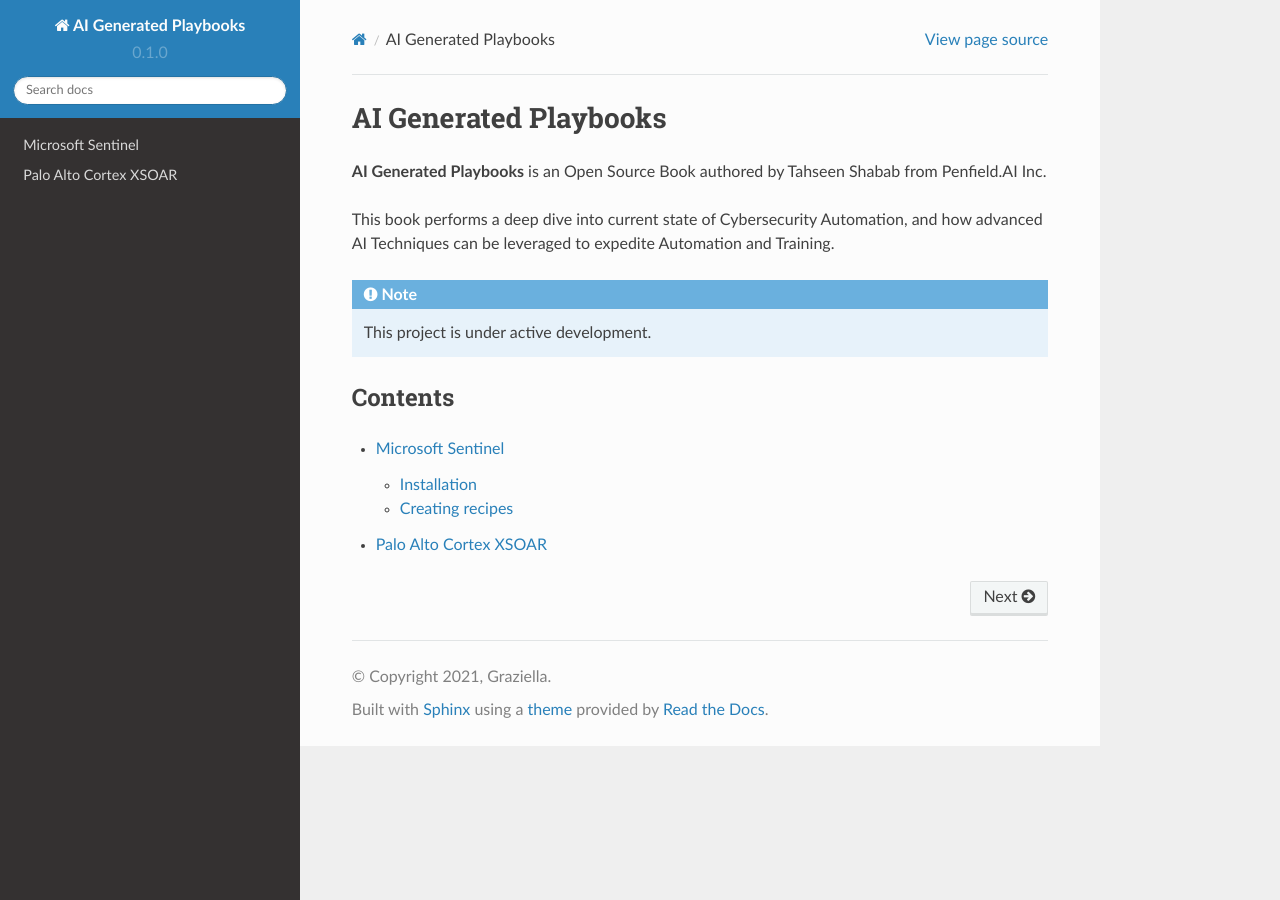
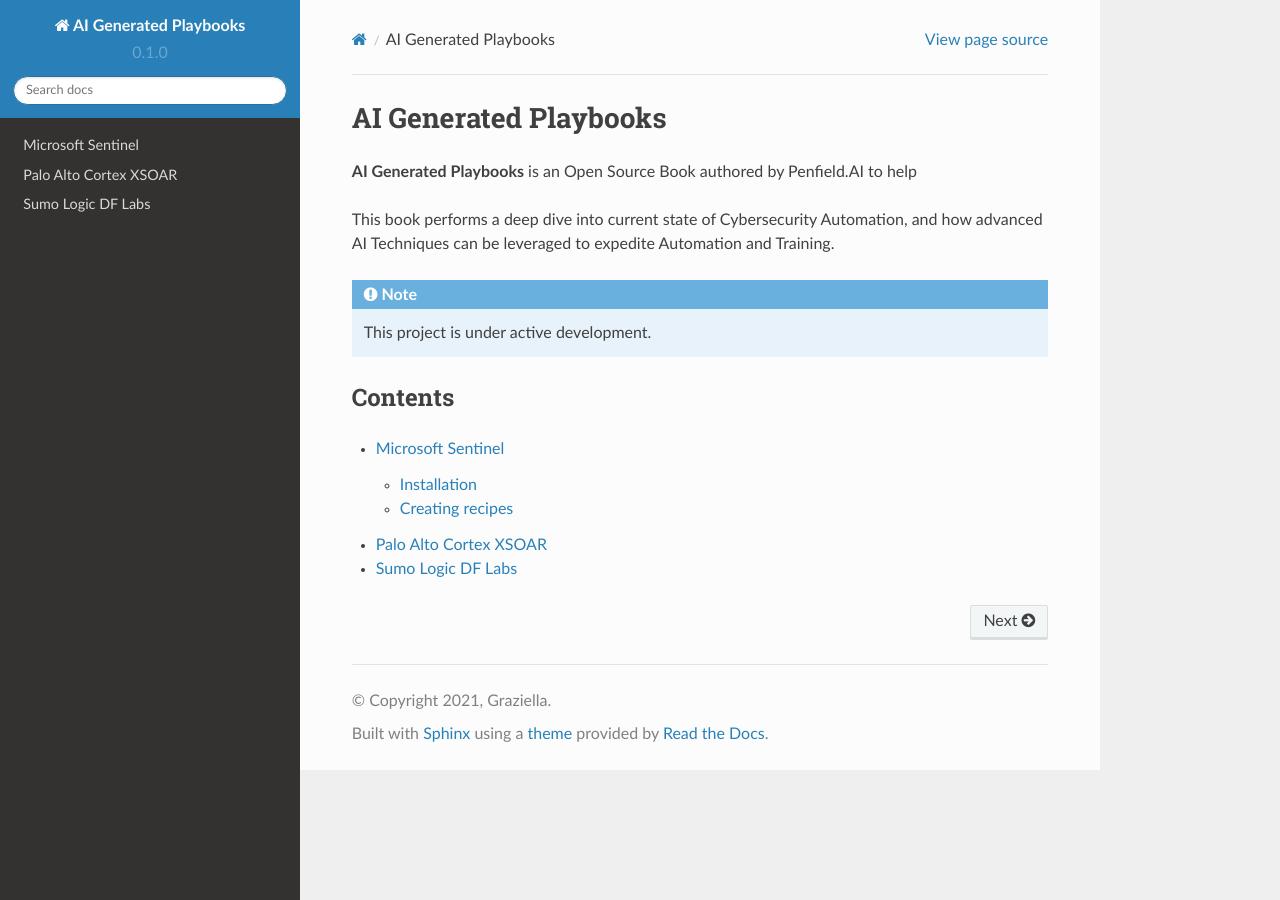
Before and after one commit to thshabab/AI_Generated_Playbooks, a Sphinx documentation site: the page built from docs/source/index.rst, in a window 1280 px wide. Built offline with Sphinx 7.4.7 and the Read the Docs theme 2.0.0, drawn with Linux system fonts in a browser that asks for light colours.

Commit message:
Update index.rst

```diff
--- a/docs/source/index.rst
+++ b/docs/source/index.rst
@@ -1,7 +1,7 @@
 AI Generated Playbooks
 ===================================
 
-**AI Generated Playbooks** is an Open Source Book authored by Tahseen Shabab from Penfield.AI Inc.
+**AI Generated Playbooks** is an Open Source Book authored by Penfield.AI to help
 
 This book performs a deep dive into current state of Cybersecurity Automation, and how advanced AI Techniques can be leveraged to expedite Automation and Training.
 
@@ -16,3 +16,4 @@
 
    Microsoft
    PAN
+   Sumo
```
